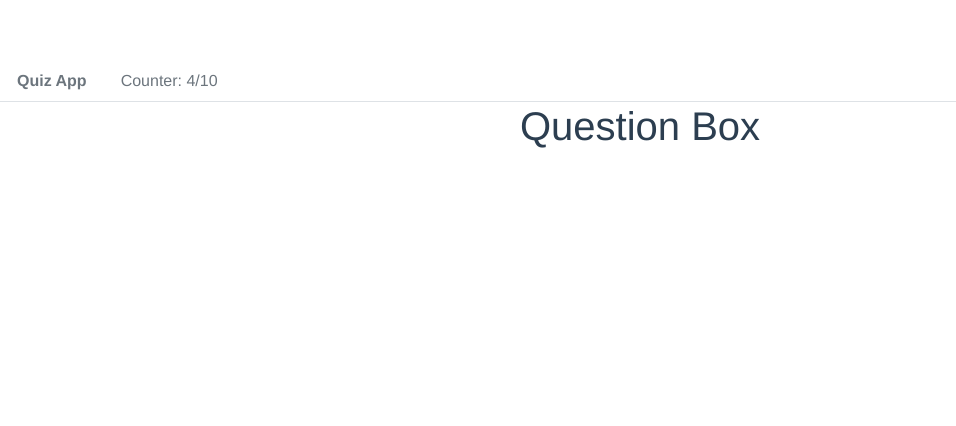
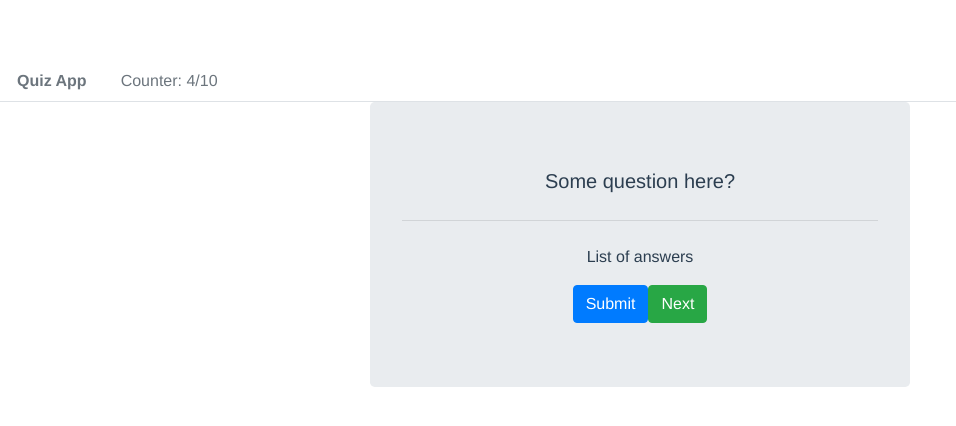
Before and after one commit to mr-fool/quiz, a Vue app: page / in a window 1280 px wide. Shown: the top 426 px of the page, without its empty margins (0-956 px from the left). Built offline with nearby package versions, Linux system fonts and the light colour scheme.

Commit message:
questionBox and added grid

```diff
--- a/src/App.vue
+++ b/src/App.vue
@@ -1,7 +1,15 @@
 <template>
-  <div id="app">
+<div id="app">
     <Header/>
-    <QuestionBox/>
+    <b-container class="bv-example-row">
+        <b-row>
+            <b-col sm="6" offset="3">
+                <QuestionBox/>
+            </b-col>
+
+        </b-row>
+    </b-container>
+
   </div>
 </template>
 
--- a/src/components/QuestionBox.vue
+++ b/src/components/QuestionBox.vue
@@ -1,3 +1,20 @@
 <template>
-    <h1>Question Box</h1>
+    <div class="question-bux-container">
+        <b-jumbotron>
+
+        <template v-slot:lead>
+            Some question here?
+        </template>
+
+        <hr class="my-4">
+
+        <p>
+            List of answers
+        </p>
+
+        <b-button variant="primary" href="#">Submit</b-button>
+        <b-button variant="success" href="#">Next</b-button>
+
+        </b-jumbotron>
+  </div>
 </template>
```
